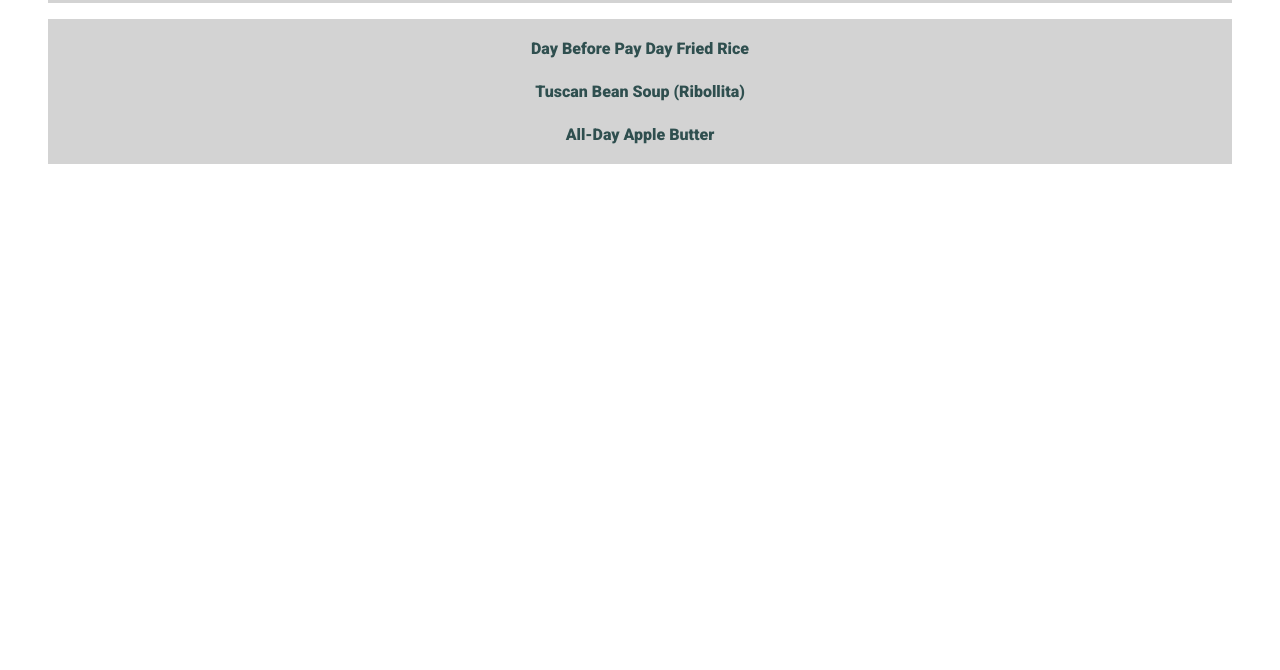
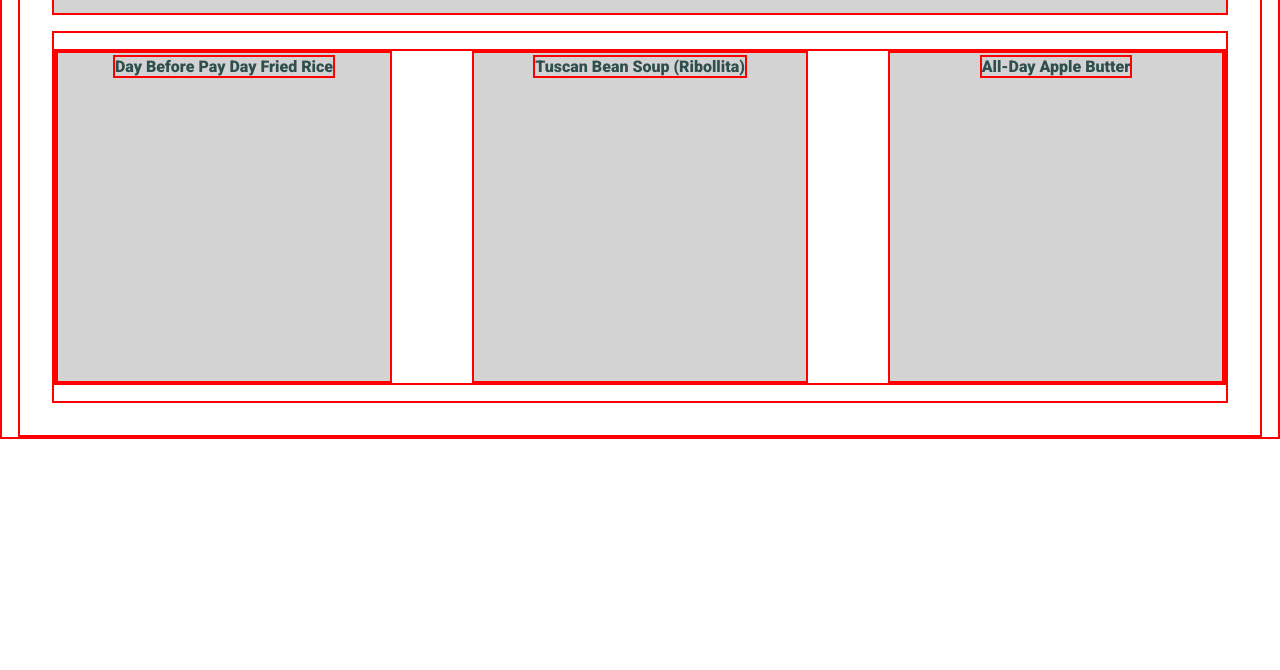
Before and after one commit to th3grimreaper/odin-recipes, a plain HTML site: page index.html in a window 1280 px wide. Shown: the part 130-800 px from the top of the page. Drawn offline with Linux system fonts and the light colour scheme.

Commit message:
fix recipe card sizes in homepage

```diff
--- a/styles/homestyle.css
+++ b/styles/homestyle.css
@@ -1,3 +1,6 @@
+* {
+  border: 2px solid red;
+}
 
 html {
   font-size: 16px;
@@ -19,25 +22,24 @@ body {
 }
 
 .recipes {
-  display: flex;
-  justify-content: center;
-  background-color: lightgrey;
+  flex: 1;
   margin-top: 1em;
 }
 
 .card {
   padding: 0;
   display: flex;
-  flex-direction: column;
-  gap: 1em;
+  gap: 5em;
   list-style-type: none;
 }
 
 li {
   flex: 1;
   padding: .25em;
+  background-color: lightgrey;
   font-weight: bold;
   text-align: center;
+  height: 40vh;
 }
 
 a {
```
